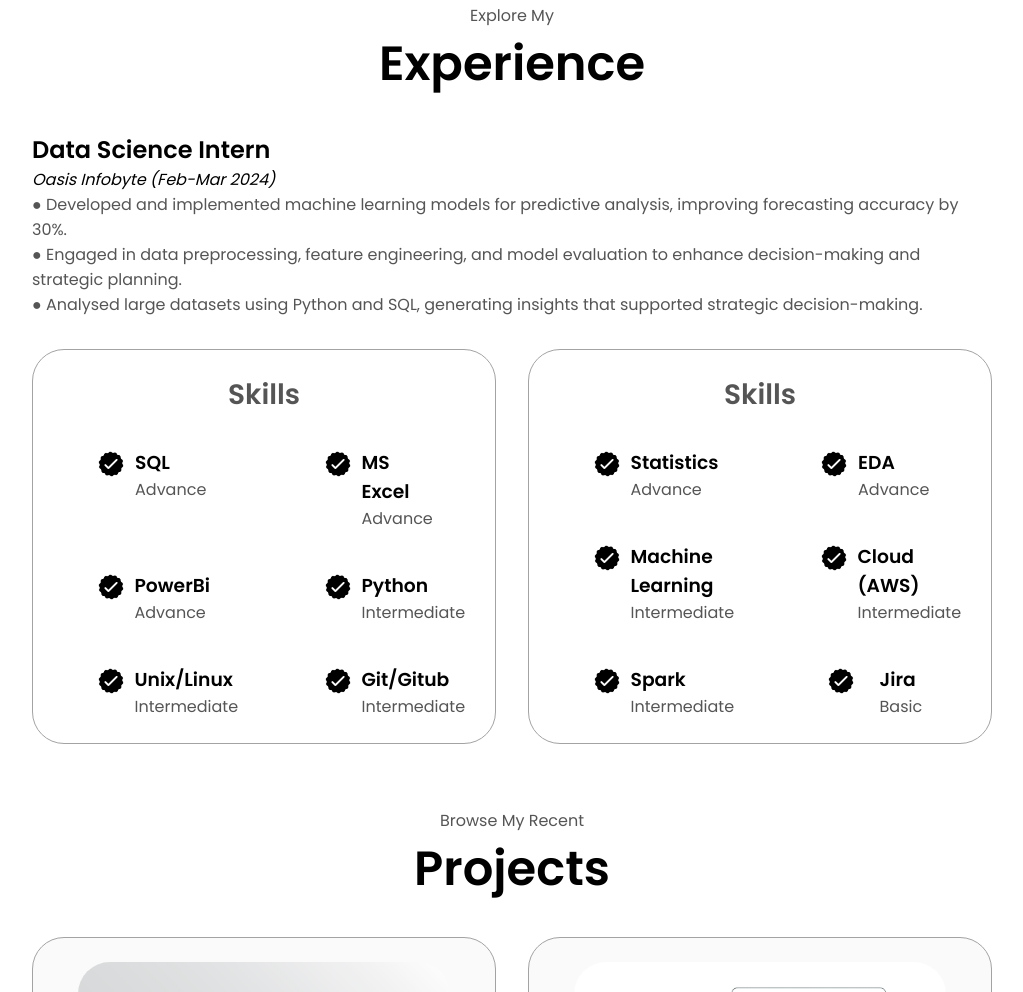
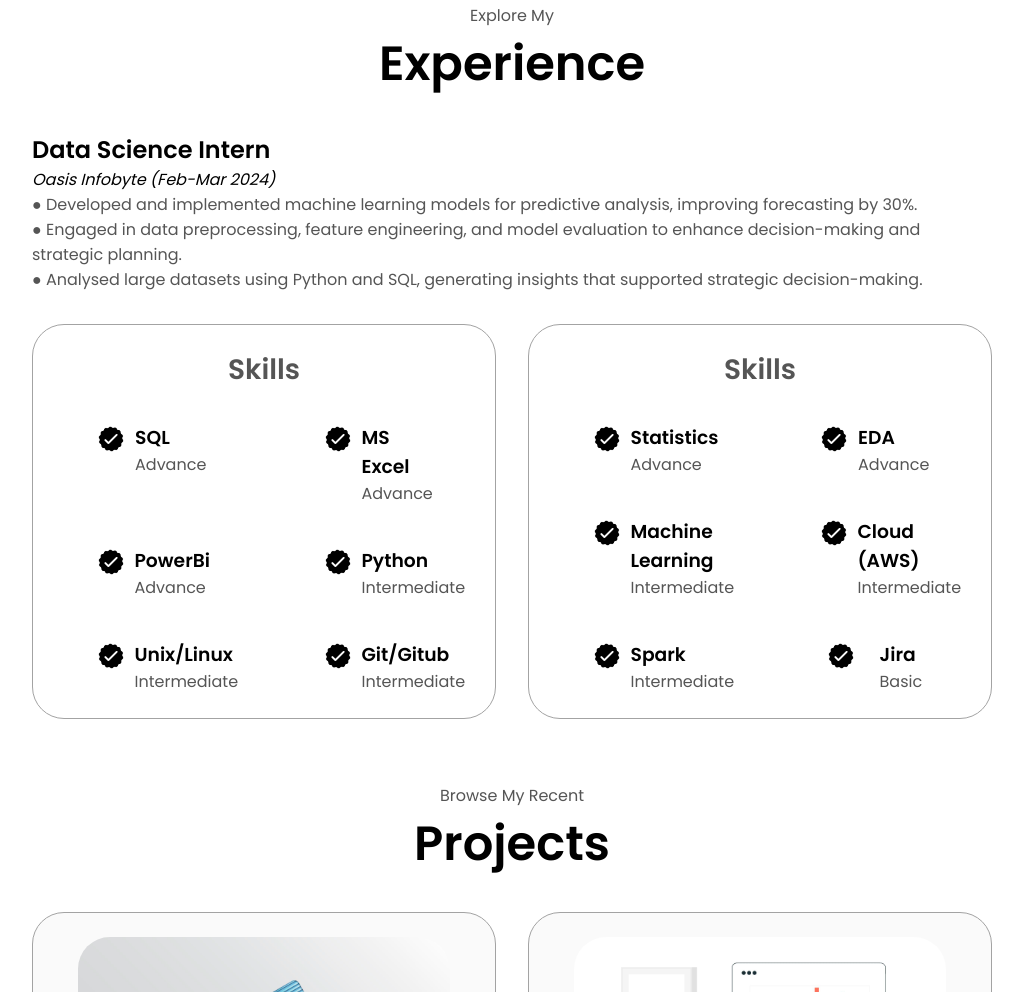
Before and after one commit to AmishaAsif/AmishaAsif.github.io, a plain HTML site: page index.html in a window 1280 px wide. Shown: the part 1693-2685 px from the top of the page, without its empty margins (128-1151 px from the left). Drawn offline with Linux system fonts and the light colour scheme.

Commit message:
Update index.html

```diff
--- a/index.html
+++ b/index.html
@@ -120,9 +120,9 @@
             <h2>Data Science Intern</h2>
             <i>Oasis Infobyte (Feb-Mar 2024)</i>
             <p>
-              ●	Developed and implemented machine learning models for predictive analysis, improving forecasting accuracy by 30%.<br>
-              ●	Engaged in data preprocessing, feature engineering, and model evaluation to enhance decision-making and strategic planning.<br>
-              ●	Analysed large datasets using Python and SQL, generating insights that supported strategic decision-making.
+              ● Developed and implemented machine learning models for predictive analysis, improving forecasting by 30%.<br>
+              ● Engaged in data preprocessing, feature engineering, and model evaluation to enhance decision-making and strategic planning.<br>
+              ● Analysed large datasets using Python and SQL, generating insights that supported strategic decision-making.
             </p>
           </div>
           <div class="details-container">
```
